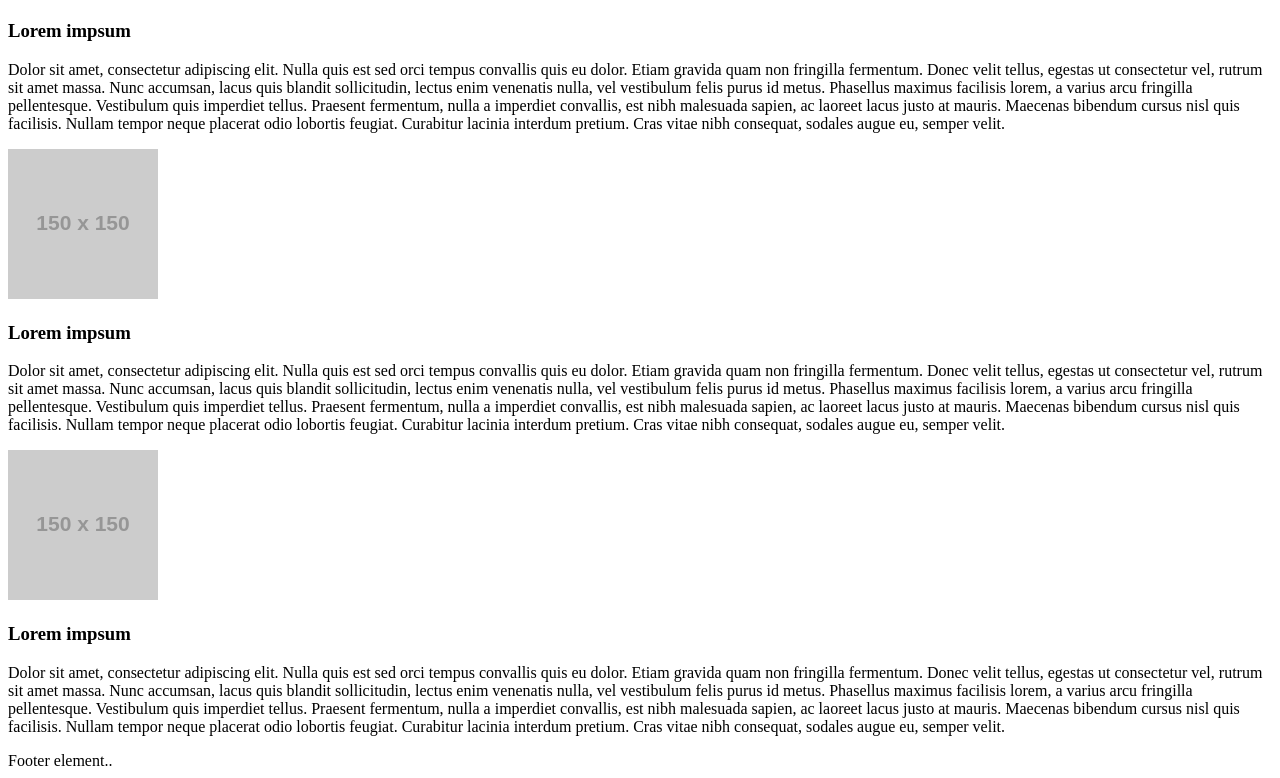
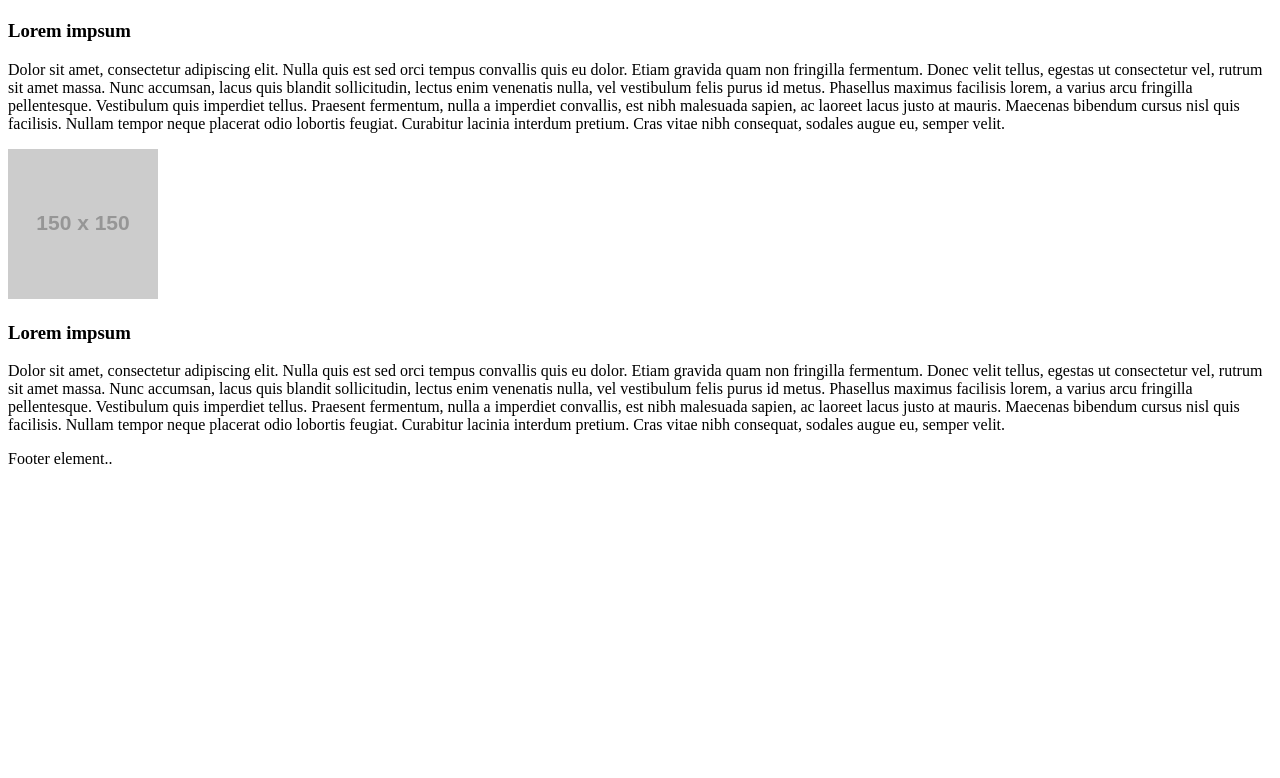
Before and after one commit to rosapl92/floates, a plain HTML site: page index.html in a window 1280 px wide. Shown: the part 2088-2866 px from the top of the page. After the commit the page ends 2564 px from the top, so only its background shows below. Drawn offline with Linux system fonts and the light colour scheme; placeholder pictures from the web are drawn by us.

Commit message:
creazione pagina 1

```diff
--- a/index.html
+++ b/index.html
@@ -71,13 +71,6 @@
                         Dolor sit amet, consectetur adipiscing elit. Nulla quis est sed orci tempus convallis quis eu dolor. Etiam gravida quam non fringilla fermentum. Donec velit tellus, egestas ut consectetur vel, rutrum sit amet massa. Nunc accumsan, lacus quis blandit sollicitudin, lectus enim venenatis nulla, vel vestibulum felis purus id metus. Phasellus maximus facilisis lorem, a varius arcu fringilla pellentesque. Vestibulum quis imperdiet tellus. Praesent fermentum, nulla a imperdiet convallis, est nibh malesuada sapien, ac laoreet lacus justo at mauris. Maecenas bibendum cursus nisl quis facilisis. Nullam tempor neque placerat odio lobortis feugiat. Curabitur lacinia interdum pretium. Cras vitae nibh consequat, sodales augue eu, semper velit.
                     </p>
                 </article>
-                <article class="item">
-                    <img src="https://via.placeholder.com/150C/O https://placeholder.com/" alt="article image" class="item__image">
-                    <h3 class="item__title">Lorem impsum</h3>
-                    <p class="item__description">
-                        Dolor sit amet, consectetur adipiscing elit. Nulla quis est sed orci tempus convallis quis eu dolor. Etiam gravida quam non fringilla fermentum. Donec velit tellus, egestas ut consectetur vel, rutrum sit amet massa. Nunc accumsan, lacus quis blandit sollicitudin, lectus enim venenatis nulla, vel vestibulum felis purus id metus. Phasellus maximus facilisis lorem, a varius arcu fringilla pellentesque. Vestibulum quis imperdiet tellus. Praesent fermentum, nulla a imperdiet convallis, est nibh malesuada sapien, ac laoreet lacus justo at mauris. Maecenas bibendum cursus nisl quis facilisis. Nullam tempor neque placerat odio lobortis feugiat. Curabitur lacinia interdum pretium. Cras vitae nibh consequat, sodales augue eu, semper velit.
-                    </p>
-                </article>
             </div>
         </section>
     </main>
```
